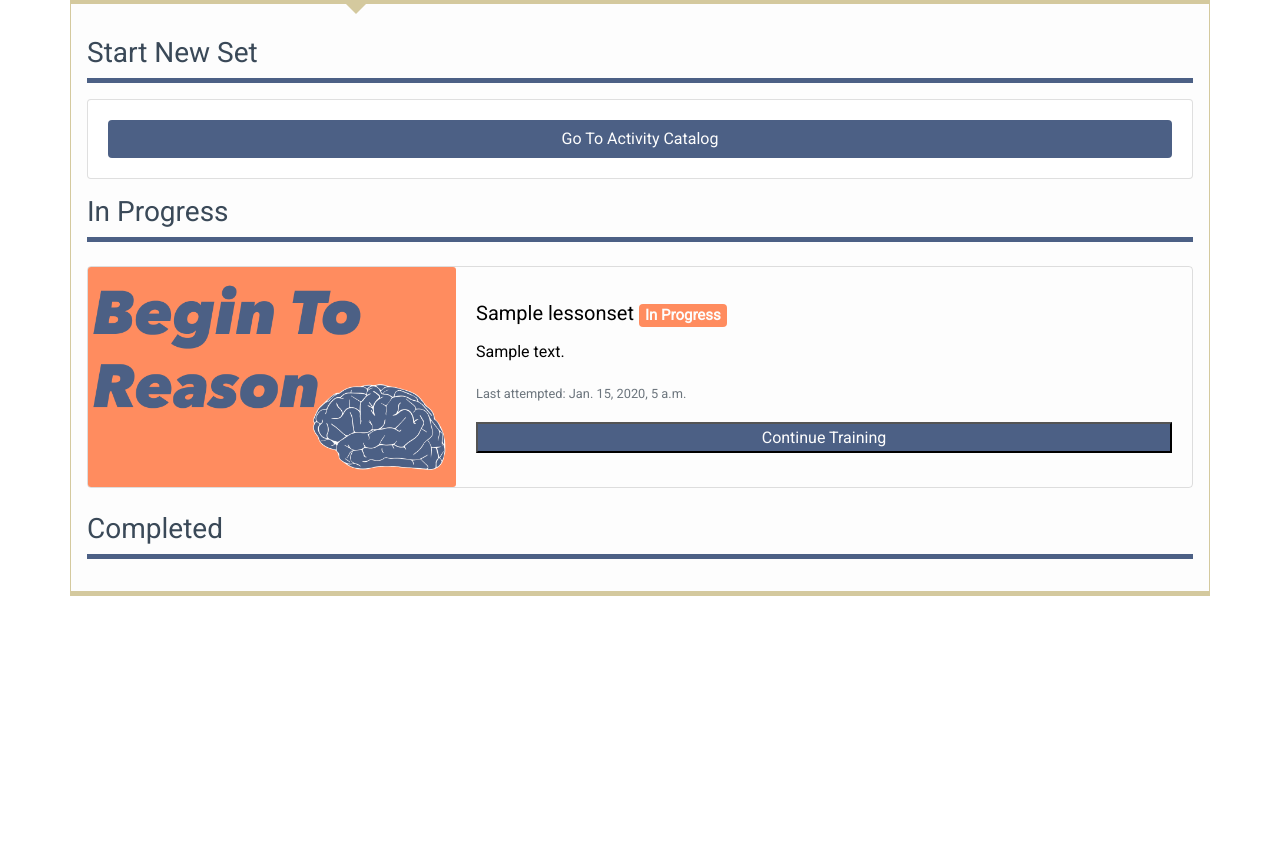
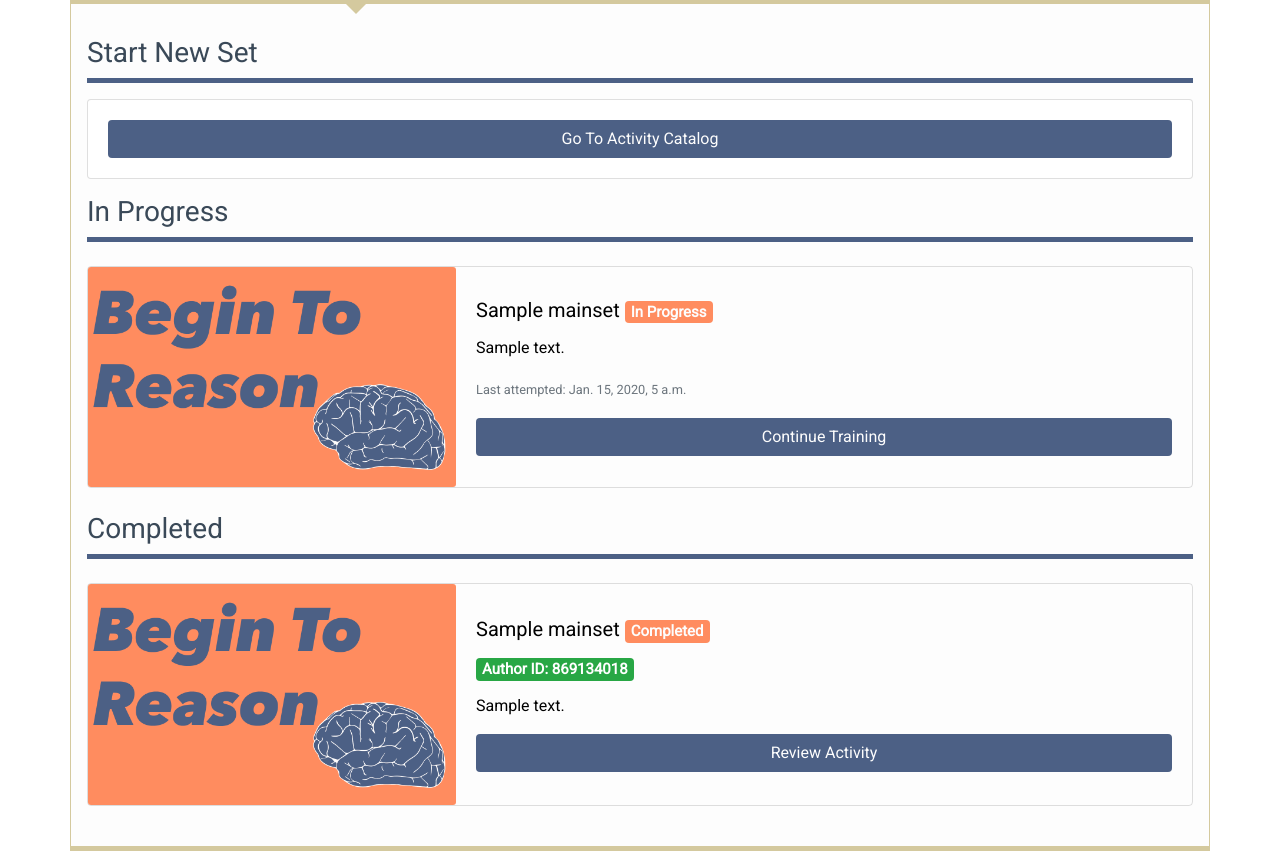
Before and after one commit to yushan87/beginToReason2, a Django app: page /accounts/profile in a window 1280 px wide. Shown: the part 402-1269 px from the top of the page. Before the commit the page ends 998 px from the top, so only its background shows below. Run offline with Django 3.2, Linux system fonts and the light colour scheme; a user stored in the database is signed in; tables that the repository leaves empty hold one stand-in row (values such as "Sample post"); style sheets or scripts are compiled from the project's sources; parts of the project's set-up code (start-up, migrations or seed data) failed here and were passed over; some libraries are stand-ins or nearby versions.

Commit message:
i hope this works

```diff
--- a/accounts/models.py
+++ b/accounts/models.py
@@ -23,7 +23,6 @@ class UserInformation(models.Model):
     current_main_set = models.ForeignKey(MainSet, blank=True, on_delete=models.CASCADE, null=True)
     current_lesson_set = models.ForeignKey(LessonSet, blank=True, on_delete=models.CASCADE, null=True)
     current_lesson_index = models.IntegerField(default=0)
-    in_progress_sets = models.ManyToManyField(LessonSet, blank=True, related_name='current_set')
     completed_lesson_index = models.IntegerField(default=0)
     current_lesson_name = models.CharField(max_length=200, default="None")
     completed_sets = models.ForeignKey(MainSet, on_delete=models.CASCADE, blank=True, related_name='sets_completed', null=True)
--- a/accounts/templates/accounts/profile.html
+++ b/accounts/templates/accounts/profile.html
@@ -91,49 +91,12 @@
                                 <a href="{% url 'tutor:catalog' %}" class="btn select-btn btn-block" role="button" aria-pressed="true">Go To Activity Catalog</a>
                             </div>
                         </div>
-
-                        {% if user.userinformation.in_progress_sets.all %}
-                            <div class="page-section-heading my-3">
-                                <h3>In Progress</h3>
-                            </div>
-
-                            {% for obj in LessonSet %}
-                                {% if user.is_authenticated %}
-                                    {% if user.userinformation.current_lesson_set == obj %}
-                                        <div class="my-4">
-                                            <div class="card" style="background-color: inherit;">
-                                                <div class="row no-gutters">
-                                                    <div class="col-md-4">
-                                                        <img src="{% static 'images/begin.png' %}" class="card-img" alt="Lesson Logo">
-                                                    </div>
-                                                    <div class="col-md-8 align-self-center">
-                                                        <div class="card-body">
-                                                            <h5 class="card-title">{{obj}} <span class="badge recommended">In Progress</span></h5>
-                                                            <p class="card-text">{{obj.set_description}}</p>
-                                                            <p class="card-text"><small class="text-muted">Last attempted: {{ user.last_login }}</small></p>
-                                                            <form action="{% url 'tutor:tutor' %}" method="GET">
-                                                                {% csrf_token %}
-                                                                <button class="inpro select-btn btn-block" type="submit" aria-pressed="true">
-                                                                    Continue Training
-                                                                </button>
-                                                            </form>
-                                                        </div>
-                                                    </div>
-                                                </div>
-                                            </div>
-                                        </div>
-                                    {% endif %}
-                                {% endif %}
-                            {% endfor %}
-                        {% else  %}
-
-                        {% endif %}
                         <div class="page-section-heading my-3">
-                            <h3>Completed</h3>
+                            <h3>In Progress</h3>
                         </div>
-                        {% if user.is_authenticated %}
-                            {% for obj in LessonSet %}
-                                {% if obj in user.userinformation.completed_sets.all %}
+                        {% for obj in LessonSet %}
+                            {% if user.is_authenticated %}
+                                {% if user.userinformation.current_main_set == obj %}
                                     <div class="my-4">
                                         <div class="card" style="background-color: inherit;">
                                             <div class="row no-gutters">
@@ -156,8 +119,35 @@
                                             </div>
                                         </div>
                                     </div>
+                                {% else %}
                                 {% endif %}
-                            {% endfor %}
+                            {% endif %}
+                        {% endfor %}
+                        <div class="page-section-heading my-3">
+                            <h3>Completed</h3>
+                        </div>
+                        {% if user.is_authenticated %}
+                            {% if user.userinformation.completed_sets == None %}
+
+                            {% else %}
+                                <div class="my-4">
+                                    <div class="card" style="background-color: inherit;">
+                                        <div class="row no-gutters">
+                                            <div class="col-md-4">
+                                                <img src="{% static 'images/begin.png' %}" class="card-img" alt="Lesson Logo">
+                                            </div>
+                                            <div class="col-md-8 align-self-center">
+                                                <div class="card-body">
+                                                    <h5 class="card-title">{{user.userinformation.completed_sets}} <span class="badge recommended">Completed</span></h5>
+                                                    <h5 class="card-title"><span class="badge badge-success">Author ID: 869134018</span></h5>
+                                                    <p class="card-text">{{user.userinformation.completed_sets.set_description}}</p>
+                                                    <a href="{% url 'tutor:completed' 0 %}" class="btn select-btn btn-block" role="button" aria-pressed="true">Review Activity</a>
+                                                </div>
+                                            </div>
+                                        </div>
+                                    </div>
+                                </div>
+                            {% endif %}
                         {% endif %}
                     </div>
                     <div class="tab-pane fade" id="nav-badges" role="tabpanel" aria-labelledby="nav-badges-tab">
--- a/accounts/views.py
+++ b/accounts/views.py
@@ -6,7 +6,7 @@ from django.contrib.auth.models import User
 from django.core.exceptions import ValidationError
 from django.shortcuts import render, redirect
 from django.views.decorators.csrf import csrf_protect
-from core.models import LessonSet
+from core.models import LessonSet, MainSet
 from .models import UserInformation
 from .forms import UserInformationForm
 
@@ -73,7 +73,7 @@ def profile(request):
             request.session.set_expiry(0)
             print("USER EXISTS IN ACCOUNTS   ", request.method)
             print(request)
-            return render(request, "accounts/profile.html", {'name': user_info.user_nickname, 'LessonSet': LessonSet.objects.all()})
+            return render(request, "accounts/profile.html", {'name': user_info.user_nickname, 'LessonSet': MainSet.objects.all()})
         except ValidationError:
             # Case 1b: The user information model is invalid,
             #           we redirect to the settings page
--- a/tutor/views.py
+++ b/tutor/views.py
@@ -124,7 +124,9 @@ def tutor(request):
     elif request.method == 'GET':
         # Ensure user exists
         # Case 2a: if the user exists
+        print("in the get")
         if user_auth(request) and not_complete(request):
+
             # Case 2aa: if the user has a current set
             current_user = UserInformation.objects.get(user=User.objects.get(email=request.user.email))
             current_set = current_user.current_lesson_set.lessons.all()
```
Also changed, not shown: tutor/py_helper_functions/tutor_helper.py (+10 -10 lines), tutor/templates/tutor/catalog.html (+12 -26 lines), accounts/migrations/0003_remove_userinformation_in_progress_sets.py (added).
